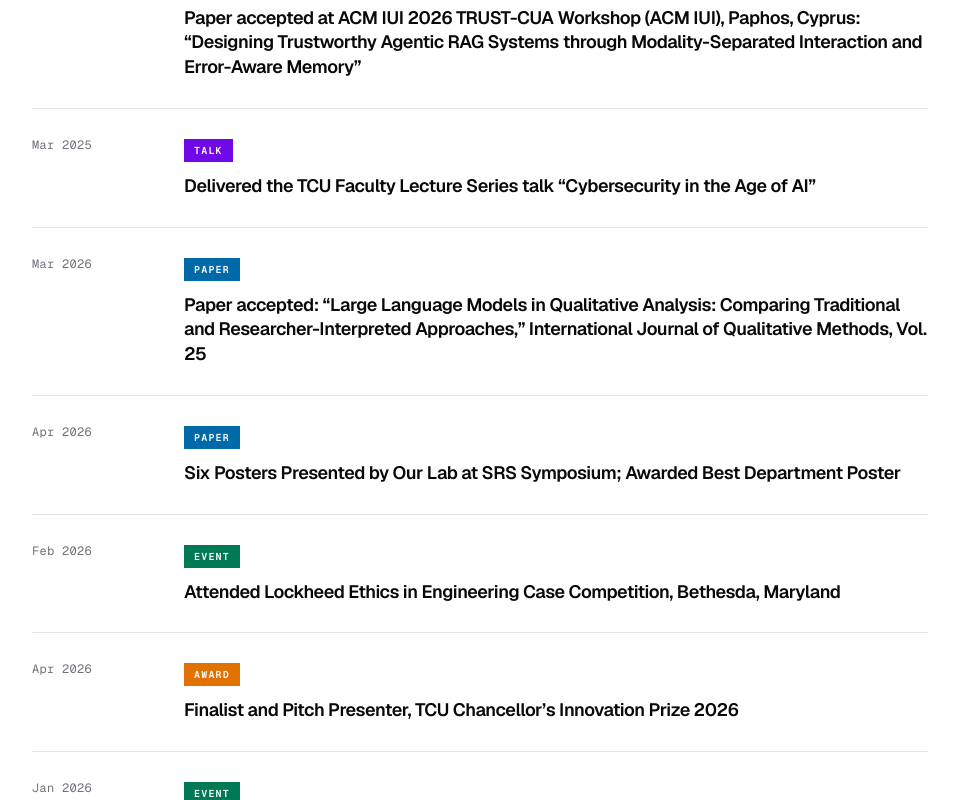
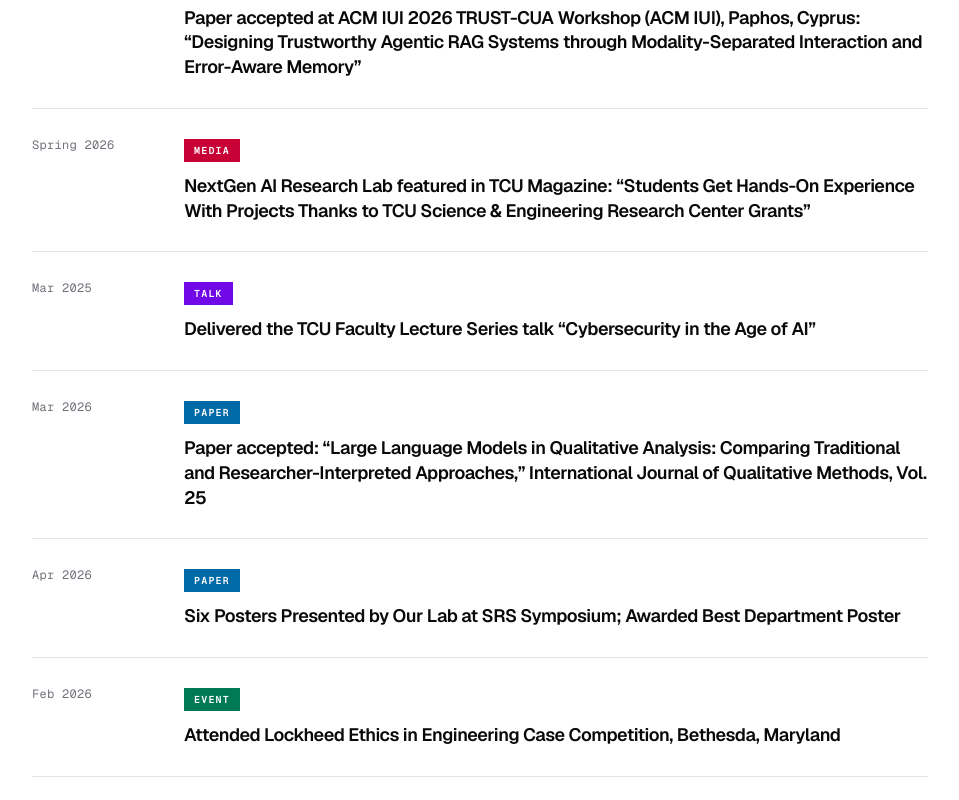
Before and after one commit to nextgenai2016/nextgen-ai-research-lab, a Next.js app: page /news in a window 1280 px wide. Shown: the part 1300-2100 px from the top of the page, without its empty margins (160-1119 px from the left). Built offline with nearby package versions, Linux system fonts and the light colour scheme.

Commit message:
Expand media news timeline

```diff
--- a/src/data/news.ts
+++ b/src/data/news.ts
@@ -65,6 +65,15 @@ export const newsItems: NewsItem[] = [
     category: "Publication",
     title:
       "Paper accepted at ACM IUI 2026 TRUST-CUA Workshop (ACM IUI), Paphos, Cyprus: “Designing Trustworthy Agentic RAG Systems through Modality-Separated Interaction and Error-Aware Memory”",
+  },
+  {
+    id: "tcu-magazine-student-research-grants-spring-2026",
+    date: "Spring 2026",
+    year: 2026,
+    category: "Media",
+    title:
+      "NextGen AI Research Lab featured in TCU Magazine: “Students Get Hands-On Experience With Projects Thanks to TCU Science & Engineering Research Center Grants”",
+    href: "https://magazine.tcu.edu/spring-2026/tcu-student-research-grants-science-engineering/",
   },
   {
     id: "news-002",
@@ -293,10 +302,12 @@ export const newsItems: NewsItem[] = [
   },
   {
     id: "news-032",
-    date: "March 2024",
+    date: "Apr 1, 2024",
     year: 2024,
     category: "Media",
-    title: 'Article for Conversation "Undersea cables are the unseen backbone of the global internet"',
+    title:
+      "Article published in The Conversation: “Undersea cables are the unseen backbone of the global internet”",
+    href: "https://theconversation.com/undersea-cables-are-the-unseen-backbone-of-the-global-internet-226300",
   },
   {
     id: "news-033",
@@ -316,11 +327,12 @@ export const newsItems: NewsItem[] = [
   },
   {
     id: "news-035",
-    date: "March 2024",
+    date: "Mar 11, 2024",
     year: 2024,
     category: "Media",
     title:
-      'Article for Conversation "Are private conversations truly private? A cybersecurity expert explains how end-to-end encryption protects you"',
+      "Article published in The Conversation: “Are private conversations truly private? A cybersecurity expert explains how end-to-end encryption protects you”",
+    href: "https://theconversation.com/are-private-conversations-truly-private-a-cybersecurity-expert-explains-how-end-to-end-encryption-protects-you-224477",
   },
   {
     id: "news-036",
@@ -353,11 +365,12 @@ export const newsItems: NewsItem[] = [
   },
   {
     id: "news-040",
-    date: "Jan 2024",
+    date: "Jan 9, 2024",
     year: 2024,
     category: "Media",
     title:
-      'Interview for Heart Media Group "Surge in devices stealing information from debit, credit cards raises concern in CT"',
+      "Interview for Hearst Media: “Surge in devices stealing information from debit, credit cards raises concern in CT”",
+    href: "https://www.ctinsider.com/business/article/ct-atm-credit-card-skimming-device-18591873.php",
   },
   {
     id: "news-041",
@@ -396,10 +409,12 @@ export const newsItems: NewsItem[] = [
   },
   {
     id: "news-046",
-    date: "Nov 2023",
+    date: "Oct 30, 2023",
     year: 2023,
     category: "Media",
-    title: "Interview for Hartford Business Journal on cybersecurity programs",
+    title:
+      "Interview for Hartford Business Journal: “Amid increasing demand, CT colleges in arms race to add cybersecurity programs, faculty”",
+    href: "https://www.hartfordbusiness.com/article/amid-increasing-demand-ct-colleges-in-arms-race-to-add-cybersecurity-programs-faculty",
   },
   {
     id: "news-047",
@@ -410,17 +425,19 @@ export const newsItems: NewsItem[] = [
   },
   {
     id: "news-048",
-    date: "Oct 2023",
+    date: "Oct 6, 2023",
     year: 2023,
     category: "Media",
-    title: "Interview for HuffPost on app tracking",
+    title: "Interview for HuffPost: “Should You Let Apps Track You? Here’s What Tech Pros Personally Choose”",
+    href: "https://www.huffpost.com/entry/can-we-track-you-across-apps-experts-reveal-how-to-answer_l_651c7a7fe4b0b443172fe769",
   },
   {
     id: "news-049",
-    date: "Sep 2023",
+    date: "Oct 6, 2023",
     year: 2023,
     category: "Media",
-    title: 'Interview for Yahoo News "Should You Let Apps Track You?"',
+    title: "Interview for Yahoo News: “Should You Let Apps Track You? Here’s What Tech Pros Personally Choose”",
+    href: "https://sg.news.yahoo.com/let-apps-track-heres-tech-094509696.html",
   },
   {
     id: "news-050",
@@ -434,14 +451,24 @@ export const newsItems: NewsItem[] = [
     date: "Sep 2023",
     year: 2023,
     category: "Media",
-    title: "Interview for Fox61 News on cyber attacks",
+    title: "Interview for Fox61 News: “Experts warn cyber attacks increasing in frequency”",
+    href: "https://www.fox61.com/article/tech/experts-warn-cyber-attacks-are-becoming-frequent/520-82fc9a5d-b884-4cc8-9108-5fd642f0d98c",
+  },
+  {
+    id: "fox61-echn-qakbot-2023",
+    date: "Sep 1, 2023",
+    year: 2023,
+    category: "Media",
+    title:
+      "Interview for Fox61 News: “Investigation in ECHN cyberattack continues, may not be related to FBI takedown of Qakbot”",
+    href: "https://www.fox61.com/article/tech/investigation-echn-cyberattack-related-fbi-takedown-of-qakbot/520-5b78a6e5-6d4a-47f5-8e00-777747234d54",
   },
   {
     id: "news-052",
     date: "Sep 2023",
     year: 2023,
     category: "Media",
-    title: "Interview for WKYC 3 Studios News on cyber attacks",
+    title: "Interview for WKYC 3 Studios News: “Cyber attacks increasing in frequency”",
   },
   {
     id: "news-053",
@@ -500,4 +527,20 @@ export const newsItems: NewsItem[] = [
     category: "Publication",
     title: "Paper Published at IEEE ICACT 2023, South Korea",
   },
+  {
+    id: "tech-guide-ask-an-expert-2022",
+    date: "2022",
+    year: 2022,
+    category: "Media",
+    title: "Interview for Tech Guide’s “Ask an Expert” series",
+    href: "https://techguide.org/computer-science/bachelors-in-computer-science/#expert=robin-chataut",
+  },
+  {
+    id: "research-live-bandwidth-efficiencies-2021",
+    date: "Dec 2021",
+    year: 2021,
+    category: "Media",
+    title: "Interview for Research Live: “Improving Bandwidth Efficiencies”",
+    href: "https://www.fitchburgstate.edu/sites/default/files/documents/2021-12/Research%20Live%20Dec%202021_0.pdf",
+  },
 ];
```
